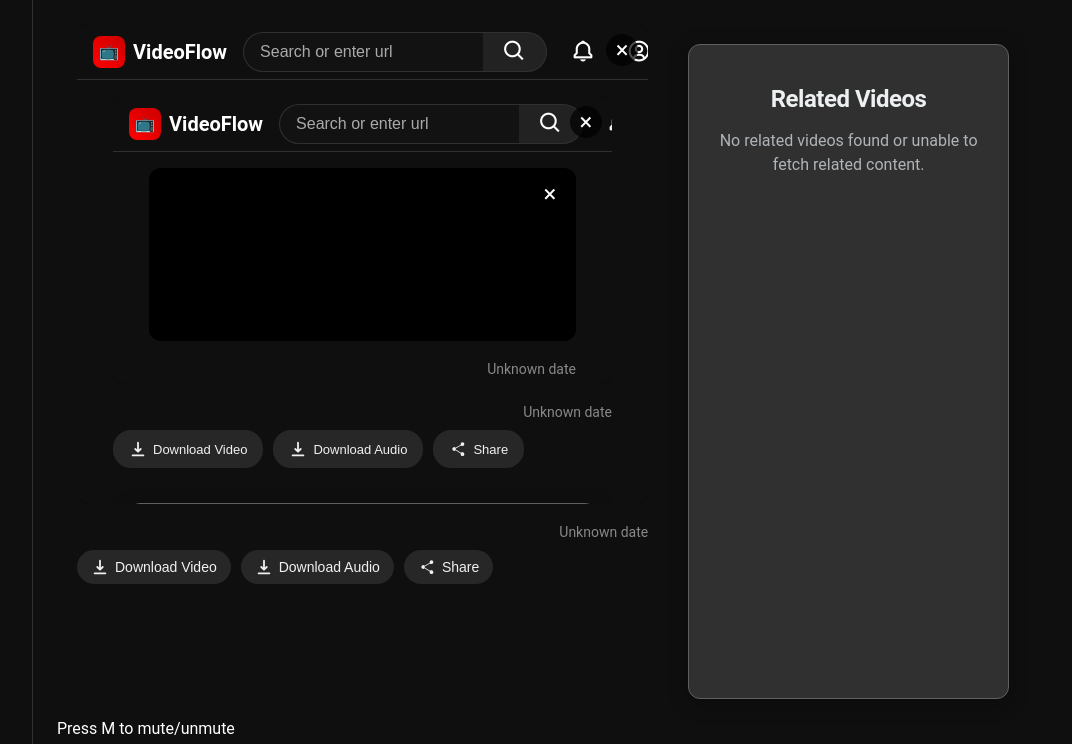
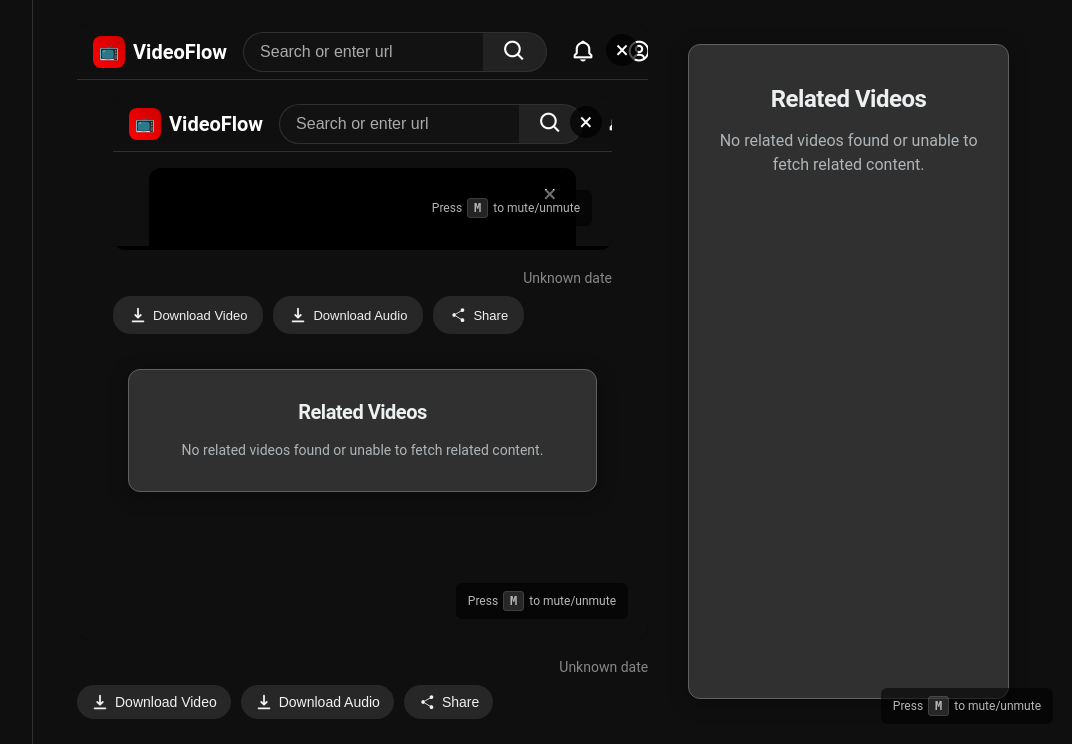
Before and after one commit to KenyanAudo03/video_downloader, a Django app: template templates/share/shared_link.html in a window 1280 px wide. Shown: the part 56-800 px from the top of the page, without its empty margins (207-1279 px from the left). Run offline with Django 4.2, Linux system fonts and the light colour scheme; the template is opened without the code that fills it, so the values that code supplies are empty; some libraries are stand-ins or nearby versions.

Commit message:
Add mute indicator styles and enhance keyboard hint visibility for video player

```diff
--- a/static/css/share/share.css
+++ b/static/css/share/share.css
@@ -46,3 +46,73 @@
            font-size: 14px;
        }
    }
+
+   .split-layout-screen {
+       height: calc(100vh - 105px);
+   }
+
+   .video-player-container {
+       flex: 1;
+       width: 100%;
+   }
+
+   .video-player-container iframe {
+       width: 100%;
+       height: 100%;
+       border: none;
+   }
+
+   .video-player-container {
+       position: relative;
+   }
+
+   .mute-indicator {
+       position: absolute;
+       top: 50%;
+       left: 50%;
+       transform: translate(-50%, -50%);
+       background: rgba(0, 0, 0, 0.8);
+       color: white;
+       padding: 15px 25px;
+       border-radius: 8px;
+       font-size: 18px;
+       font-weight: bold;
+       z-index: 10000;
+       opacity: 0;
+       transition: opacity 0.3s ease;
+       pointer-events: none;
+   }
+
+   .mute-indicator.show {
+       opacity: 1;
+   }
+
+   .keyboard-hint {
+       position: fixed;
+       bottom: 20px;
+       right: 20px;
+       background: rgba(0, 0, 0, 0.8);
+       color: white;
+       padding: 8px 12px;
+       border-radius: 6px;
+       font-size: 12px;
+       z-index: 1000;
+       opacity: 0.7;
+       transition: opacity 0.3s ease;
+       pointer-events: none;
+   }
+
+   .keyboard-hint:hover {
+       opacity: 1;
+   }
+
+   .kbd-key {
+       display: inline-block;
+       padding: 2px 6px;
+       background: #333;
+       border: 1px solid #555;
+       border-radius: 3px;
+       font-family: monospace;
+       font-weight: bold;
+       margin: 0 2px;
+   }
```
